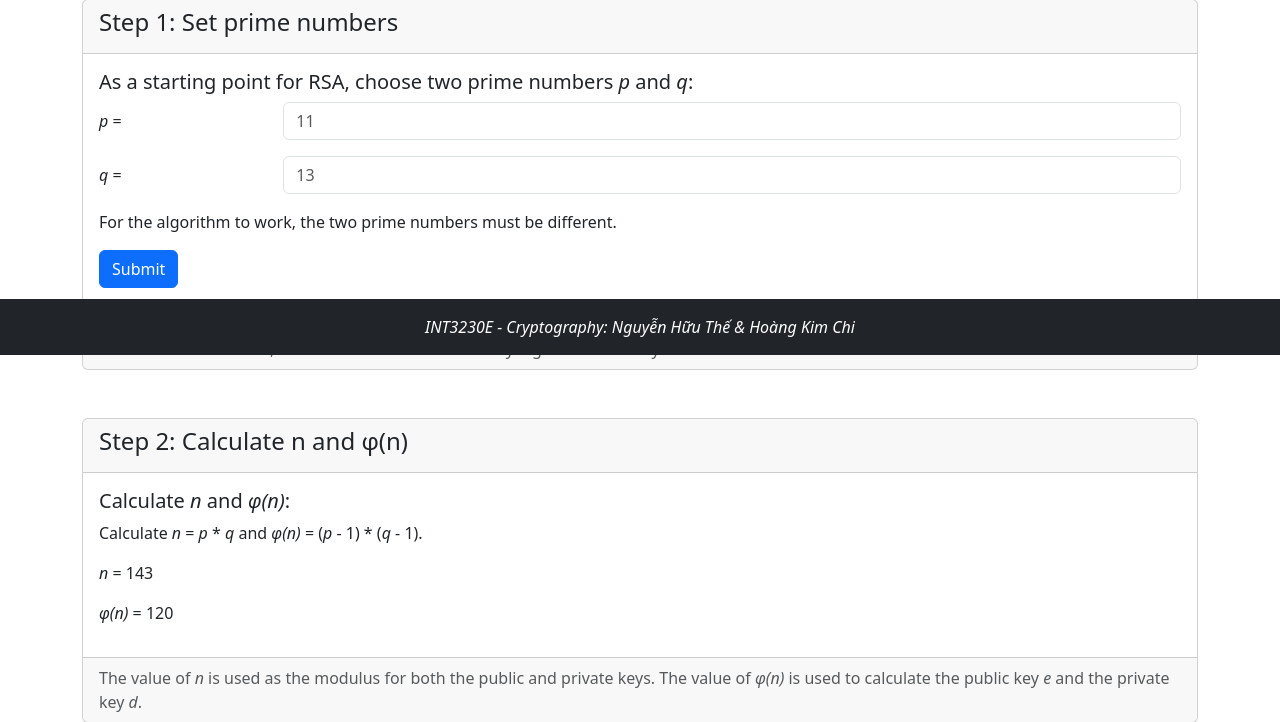
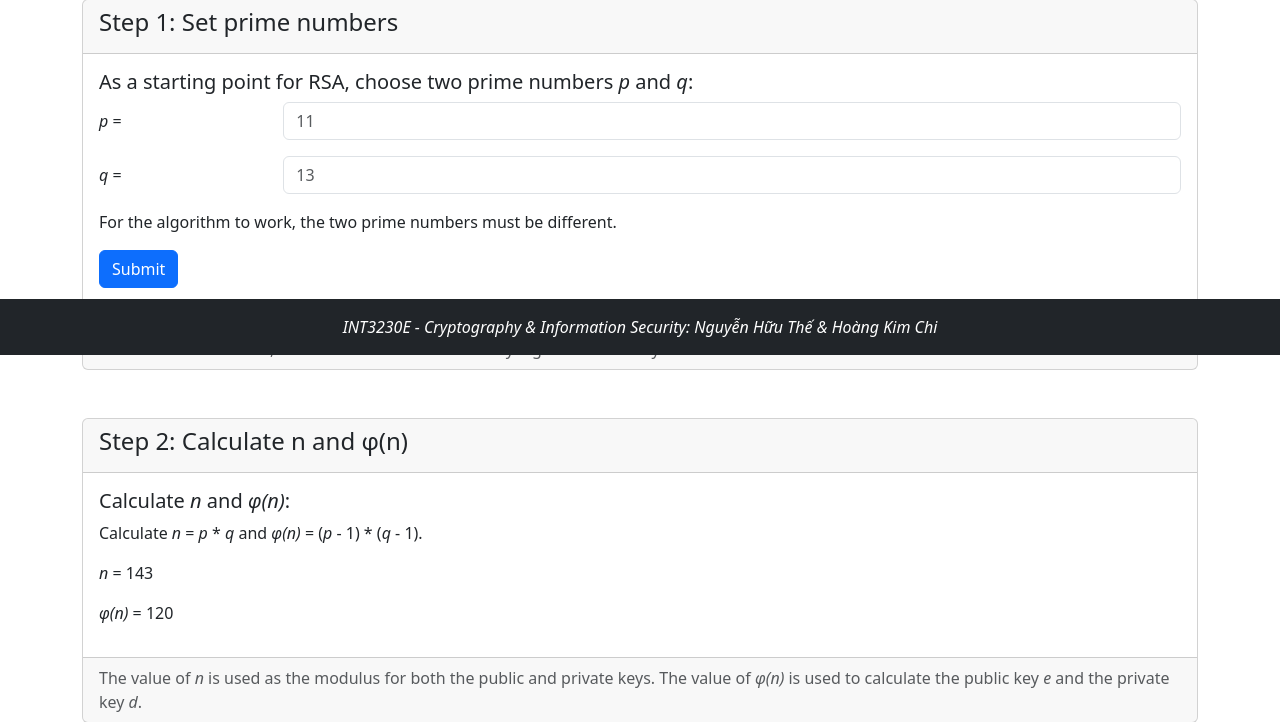
Before and after one commit to Chi290804/Crytool, a Flask app: page / in a window 1280 px wide. Shown: the part 445-1167 px from the top of the page. Run offline with Flask 3, Linux system fonts and the light colour scheme; some libraries are stand-ins or nearby versions.

Commit message:
main branch - ui: update footer display with statement: "Cryptography & Information Security"

```diff
--- a/templates/elgamal_signature.html
+++ b/templates/elgamal_signature.html
@@ -324,7 +324,7 @@
 
         <footer class="text-center mt-auto py-3 text-white bg-dark fixed-bottom">
             <div class="text-center p-0.5">
-              INT3230E - Cryptography: Nguyễn Hữu Thế & Hoàng Kim Chi
+              INT3230E - Cryptography & Information Security: Nguyễn Hữu Thế & Hoàng Kim Chi
             </div>
         </footer>
 
--- a/templates/rsa_screen.html
+++ b/templates/rsa_screen.html
@@ -281,7 +281,7 @@
 
   <footer class="text-center mt-auto py-3 text-white bg-dark fixed-bottom">
     <div class="text-center p-0.5">
-      INT3230E - Cryptography: Nguyễn Hữu Thế & Hoàng Kim Chi
+      INT3230E - Cryptography & Information Security: Nguyễn Hữu Thế & Hoàng Kim Chi
     </div>
   </footer>
 </body>
--- a/templates/rsa_signature.html
+++ b/templates/rsa_signature.html
@@ -392,7 +392,7 @@
 
         <footer class="text-center mt-auto py-3 text-white bg-dark fixed-bottom">
             <div class="text-center p-0.5">
-              INT3230E - Cryptography: Nguyễn Hữu Thế & Hoàng Kim Chi
+              INT3230E - Cryptography & Information Security: Nguyễn Hữu Thế & Hoàng Kim Chi
             </div>
         </footer>
     </body>
```
